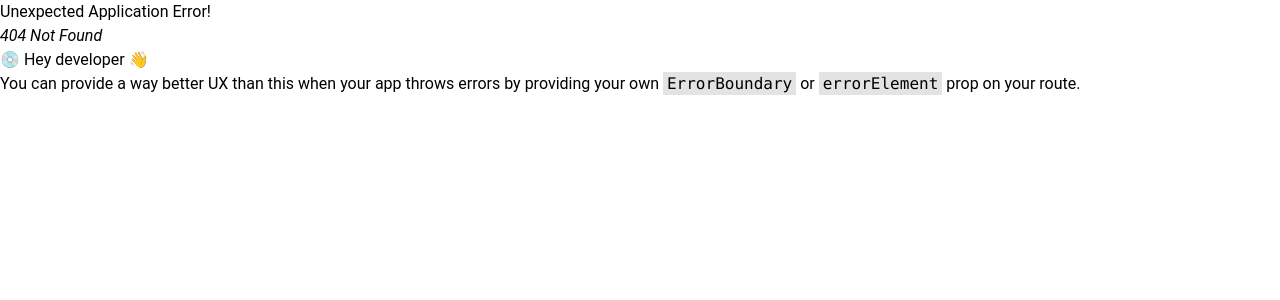
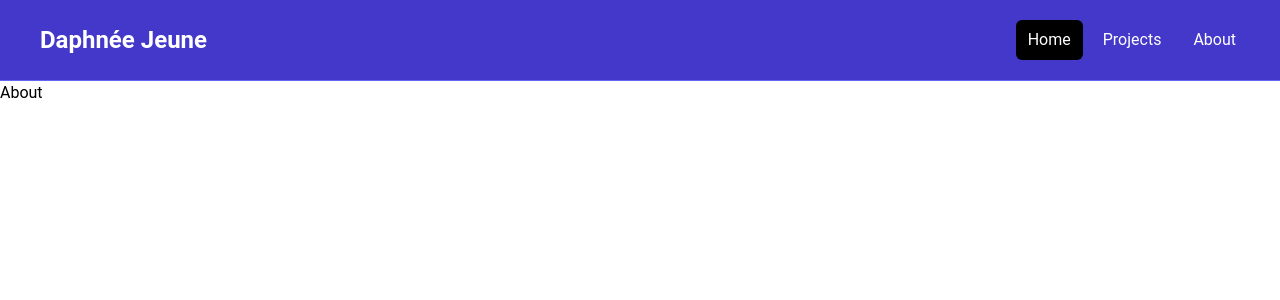
Before and after one commit to daphnee-jeune/dj-portfolio, a React (Vite) app: page /about in a window 1280 px wide. Before the commit this address had no page. Shown: the top 300 px of the page. Built offline with nearby package versions, Linux system fonts and the light colour scheme.

Commit message:
add routing

```diff
--- a/src/App.jsx
+++ b/src/App.jsx
@@ -1,13 +1,17 @@
 import React from "react";
 import { Route, createBrowserRouter, createRoutesFromElements, RouterProvider } from 'react-router-dom';
-import Homepage from './pages/Homepage';
+import HomePage from './pages/HomePage';
 import MainLayout from "./layouts/MainLayout";
+import ProjectsPage from "./pages/ProjectsPage";
+import AboutPage from "./pages/AboutPage";
 
 const App = () => {
   const router = createBrowserRouter(
     createRoutesFromElements(
     <Route path="/" element={<MainLayout />}>
-       <Route index element={<Homepage />}/>
+       <Route index element={<HomePage />}/>
+       <Route path='projects' element={<ProjectsPage />}/>
+       <Route path='about' element={<AboutPage />}/>
     </Route>,
     )
   );
--- a/src/components/Navbar.jsx
+++ b/src/components/Navbar.jsx
@@ -7,10 +7,7 @@ const Navbar = () => {
         <div className="mx-auto max-w-7xl px-2 sm:px-6 lg:px-8">
           <div className="flex h-20 items-center justify-between">
             <div className="flex flex-1 items-center justify-center md:items-stretch md:justify-start">
-              <a
-                className="flex flex-shrink-0 items-center mr-4"
-                href="/index.html"
-              >
+              <a className="flex flex-shrink-0 items-center mr-4" href="/">
                 <span className="hidden md:block text-white text-2xl font-bold ml-2">
                   Daphnée Jeune
                 </span>
@@ -18,22 +15,22 @@ const Navbar = () => {
               <div className="md:ml-auto">
                 <div className="flex space-x-2">
                   <a
-                    href="/index.html"
+                    href="/"
                     className="text-white bg-black hover:bg-gray-900 hover:text-white rounded-md px-3 py-2"
                   >
                     Home
                   </a>
                   <a
-                    href="/jobs.html"
+                    href="/projects"
                     className="text-white hover:bg-gray-900 hover:text-white rounded-md px-3 py-2"
                   >
-                    Jobs
+                    Projects
                   </a>
                   <a
-                    href="/add-job.html"
+                    href="/about"
                     className="text-white hover:bg-gray-900 hover:text-white rounded-md px-3 py-2"
                   >
-                    Add Job
+                    About
                   </a>
                 </div>
               </div>
--- /dev/null
+++ b/src/pages/AboutPage.jsx
@@ -0,0 +1,11 @@
+import React from 'react'
+
+const Aboutpage = () => {
+  return (
+    <div>
+      About
+    </div>
+  )
+}
+
+export default Aboutpage
--- a/src/pages/Homepage.jsx
+++ b/src/pages/Homepage.jsx
@@ -4,7 +4,7 @@ import Homecards from "../components/Homecards";
 import ProjectList from "../components/ProjectList";
 import ViewAllProjects from "../components/ViewAllProjects";
 
-const Homepage = () => {
+const HomePage = () => {
   return (
     <>
       <Hero title="Daphnée Jeune" subtitle="Software engineer" />
@@ -15,4 +15,4 @@ const Homepage = () => {
   );
 };
 
-export default Homepage;
+export default HomePage;
--- /dev/null
+++ b/src/pages/ProjectsPage.jsx
@@ -0,0 +1,7 @@
+import React from "react";
+
+const ProjectsPage = () => {
+  return <div>Projects</div>;
+};
+
+export default ProjectsPage;
```
